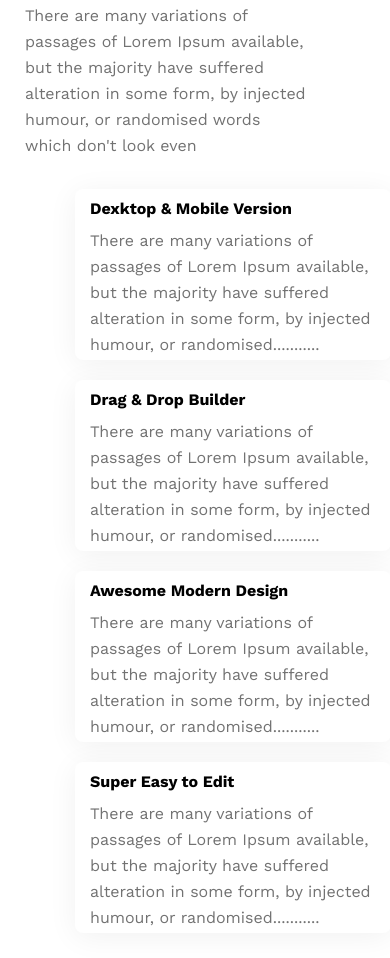
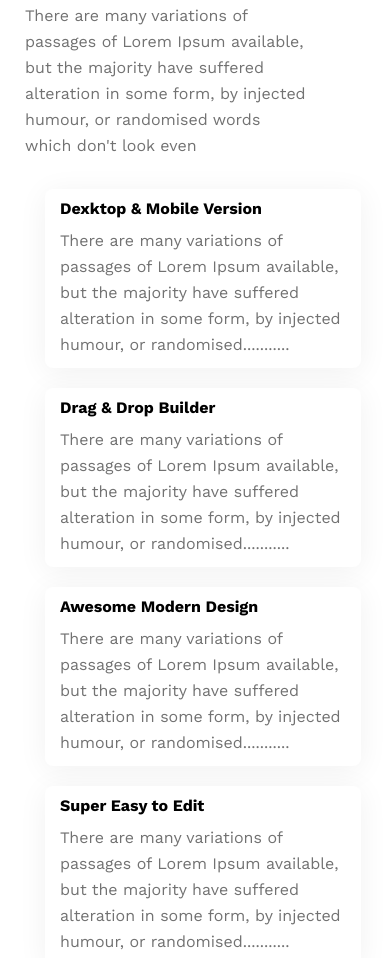
Before and after one commit to Naznin-ara/module9-G3-architect, a plain HTML site: page index.html in a window 390 px wide. Shown: the part 2961-3919 px from the top of the page. Drawn offline with nearby package versions, Linux system fonts and the light colour scheme.

Commit message:
fact section done

```diff
--- a/style.css
+++ b/style.css
@@ -8,9 +8,9 @@
     text-decoration: none;
     box-sizing: border-box;
 }
-/* body{
-    width:1920px;
-} */
+body{
+    overflow-x: hidden!important;
+}
 
 /* shared styles */
 .my{
@@ -244,6 +244,7 @@ line-height: 70px;
 /* resposive part */
 
 @media screen and (max-width:576px){
+
     header, .feature-detail, .feature-card
     {
         width:100%;
@@ -273,8 +274,9 @@ line-height: 70px;
     }
     .card{
         width:90%;
+        height: auto;
         padding:10px 15px;
-        margin-left:50px;
+        margin-left:20px;
     }
    .btn{
     width:140px;
```
